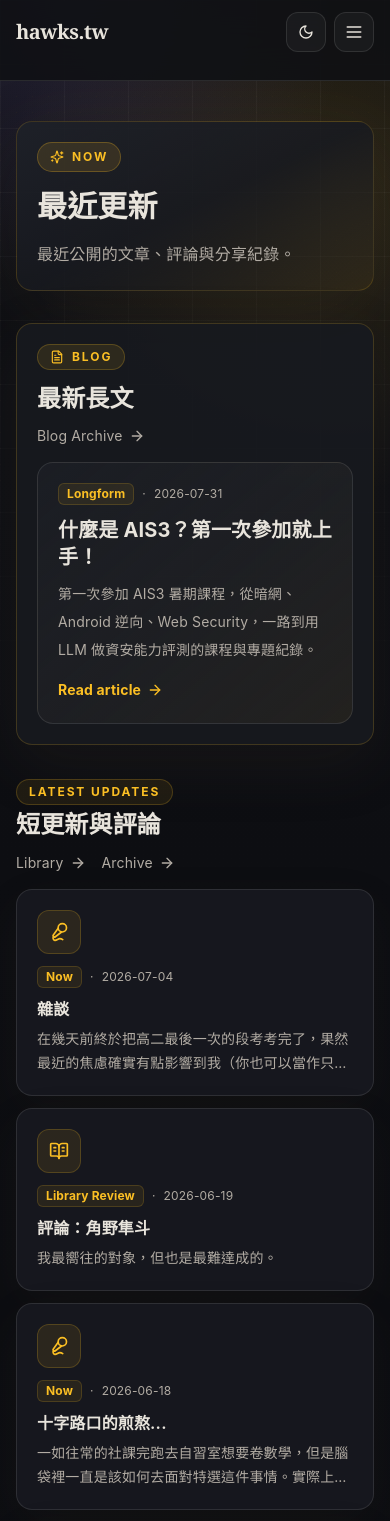
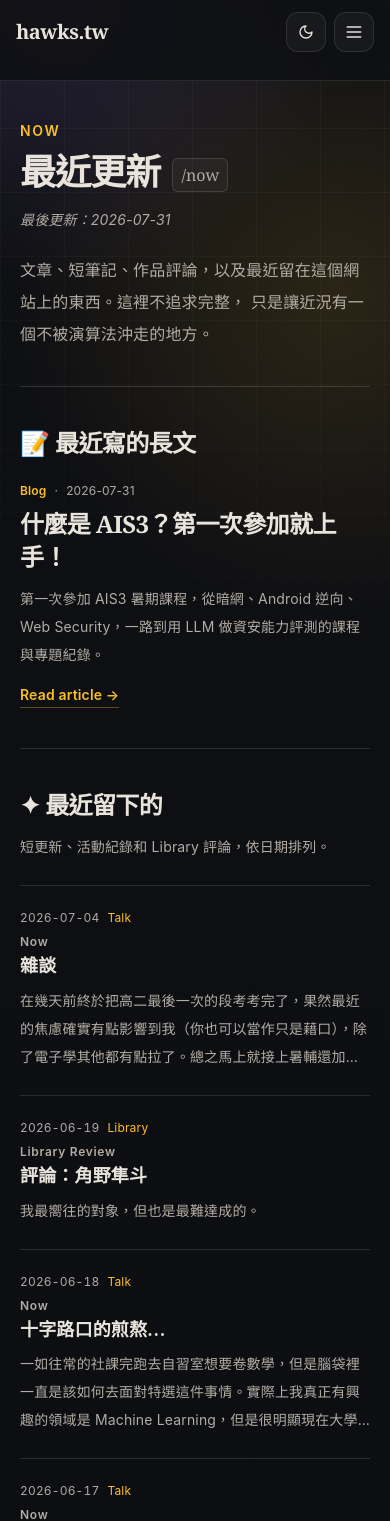
Before and after one commit to Sean-Hawks/hawks-site, a Next.js app: page /now in a window 390 px wide. Shown: the top 1521 px of the page. Built offline with nearby package versions, Linux system fonts and the light colour scheme.

Commit message:
Redesign Now as a responsive reading journal

```diff
--- a/app/components/HomeClient.tsx
+++ b/app/components/HomeClient.tsx
@@ -279,12 +279,12 @@ export default function HomeClient({ posts, talks, libraryItems }: HomeClientPro
       <Header />
 
       <main>
-        <section className="mx-auto grid max-w-6xl gap-4 px-4 py-5 sm:px-3 lg:grid-cols-[340px_minmax(0,1fr)] lg:items-start">
-          <aside className="overflow-hidden rounded-2xl border border-[rgb(var(--line)/0.10)] bg-[rgb(var(--panel)/0.90)] shadow-[0_20px_70px_rgba(90,76,55,0.10)] lg:sticky lg:top-20">
+        <section className="mx-auto grid max-w-6xl gap-4 px-4 py-4 sm:px-3 sm:py-5 lg:grid-cols-[340px_minmax(0,1fr)] lg:items-start">
+          <aside className="order-2 overflow-hidden rounded-2xl border border-[rgb(var(--line)/0.10)] bg-[rgb(var(--panel)/0.90)] shadow-[0_20px_70px_rgba(90,76,55,0.10)] sm:mx-auto sm:w-full sm:max-w-xl lg:order-1 lg:sticky lg:top-20 lg:mx-0 lg:max-w-none">
             <ProfileSidebar roles={rolesTop} />
           </aside>
 
-          <section className="rounded-2xl border border-[rgb(var(--line)/0.10)] bg-[rgb(var(--panel)/0.88)] p-5 shadow-[0_20px_70px_rgba(90,76,55,0.08)] sm:p-6">
+          <section className="order-1 rounded-2xl border border-[rgb(var(--line)/0.10)] bg-[rgb(var(--panel)/0.88)] p-4 shadow-[0_20px_70px_rgba(90,76,55,0.08)] sm:p-6 lg:order-2">
             <ReadmeSection activityItems={recentActivity} />
           </section>
         </section>
--- a/app/components/ReadmeSection.tsx
+++ b/app/components/ReadmeSection.tsx
@@ -33,10 +33,10 @@ export default function ReadmeSection({
         <div className="mb-2 text-sm font-medium tracking-[0.08em] text-[rgb(var(--muted))]">
           HAWKS&apos; PERSONAL SITE
         </div>
-        <h1 className="font-serif text-3xl font-bold leading-tight tracking-tight sm:text-4xl">
+        <h1 className="font-serif text-[2rem] font-bold leading-[1.18] tracking-tight sm:text-4xl lg:text-[2.65rem]">
           把喜歡的東西，<span className="text-[rgb(var(--purple))]">好好寫下來。</span>
         </h1>
-        <p className="mt-3 max-w-2xl text-base leading-8 text-[rgb(var(--muted))]">
+        <p className="mt-3 max-w-2xl text-[0.98rem] leading-8 text-[rgb(var(--muted))] sm:text-base">
           這裡是 Hawks 的個人網站。我寫程式、吹管樂，也收藏動畫、音樂、遊戲和偶爾冒出的想法。
           沒有固定主題，有值得記住的事就寫。
         </p>
--- a/app/now/page.tsx
+++ b/app/now/page.tsx
@@ -1,12 +1,11 @@
+import type { Metadata } from "next";
 import Link from "next/link";
-import { ArrowRight, BookOpenText, FileText, Mic2, Sparkles } from "lucide-react";
 import Header from "../components/Header";
 import ThemeStyles from "../components/ThemeStyles";
 import { getSortedPostsData } from "../lib/posts";
 import { getSortedTalksData } from "../lib/talks";
 import { getAllLibraryItems } from "../lib/library";
 import { excerpt } from "../lib/content";
-import type { Metadata } from "next";
 
 export const metadata: Metadata = {
   title: "Now",
@@ -32,142 +31,163 @@ export default function NowPage() {
   const talks = getSortedTalksData();
   const libraryItems = getAllLibraryItems();
   const latestBlog = posts[0];
-  const latestItems = [
+  const updates = [
     ...talks.map((talk) => ({
       id: `talk-${talk.id}`,
+      kind: "Talk",
       type: talk.event || "Now",
       href: `/talk/${talk.id}`,
       title: talk.title,
       date: talk.date,
-      desc: excerpt(talk.desc, 140),
-      Icon: Mic2,
+      desc: excerpt(talk.desc, 180),
     })),
     ...libraryItems
       .filter((item) => item.hasReview)
       .map((item) => ({
         id: `library-${item.slug}`,
+        kind: "Library",
         type: "Library Review",
         href: `/library/${item.category}/${item.slug}`,
         title: `評論：${item.title}`,
         date: item.date,
         desc: item.note,
-        Icon: BookOpenText,
       })),
   ]
     .sort((a, b) => toTimestamp(b.date) - toTimestamp(a.date))
-    .slice(0, 6);
+    .slice(0, 12);
+
+  const lastUpdated = [latestBlog?.date, updates[0]?.date]
+    .filter((date): date is string => Boolean(date))
+    .sort((a, b) => toTimestamp(b) - toTimestamp(a))[0];
 
   return (
     <div className="site-shell min-h-screen text-[rgb(var(--text))]">
       <ThemeStyles />
       <Header />
 
-      <main className="mx-auto max-w-6xl px-4 py-10 sm:px-3">
-        <section className="mb-8 rounded-2xl border border-[rgb(var(--accent)/0.16)] bg-gradient-to-br from-[rgb(var(--panel2)/0.92)] via-[rgb(var(--panel)/0.86)] to-[rgb(var(--accent)/0.07)] p-5 shadow-[0_24px_80px_rgba(90,76,55,0.16)] sm:p-7">
-          <div className="mb-4 inline-flex items-center gap-2 rounded-full border border-[rgb(var(--accent)/0.26)] bg-[rgb(var(--accent)/0.12)] px-3 py-1.5 text-xs font-bold uppercase tracking-[0.16em] text-[rgb(var(--accent))]">
-            <Sparkles className="h-3.5 w-3.5" />
-            Now
+      <main className="mx-auto max-w-5xl px-5 py-10 sm:px-6 sm:py-14">
+        <div className="grid items-start gap-12 lg:grid-cols-[minmax(0,1fr)_190px]">
+          <article className="min-w-0 max-w-3xl">
+            <header className="border-b border-[rgb(var(--line)/0.14)] pb-9">
+              <div className="text-sm font-semibold tracking-[0.12em] text-[rgb(var(--accent))]">
+                NOW
               </div>
-          <div>
-            <h1 className="text-3xl font-bold leading-tight sm:text-5xl">最近更新</h1>
-            <p className="mt-3 max-w-2xl text-base leading-8 text-[rgb(var(--muted))]">
-              最近公開的文章、評論與分享紀錄。
+              <h1 className="mt-2 font-serif text-4xl font-bold leading-tight tracking-tight sm:text-5xl">
+                最近更新
+                <code className="ml-3 inline-block rounded-md border border-[rgb(var(--line)/0.12)] bg-[rgb(var(--line)/0.04)] px-2 py-1 align-middle font-mono text-base font-normal tracking-normal text-[rgb(var(--muted))] sm:text-lg">
+                  /now
+                </code>
+              </h1>
+              {lastUpdated && (
+                <p className="mt-4 text-sm italic text-[rgb(var(--muted))]">
+                  最後更新：{lastUpdated}
                 </p>
-          </div>
-        </section>
+              )}
+              <p className="mt-6 max-w-2xl text-base leading-8 text-[rgb(var(--muted))] sm:text-[1.05rem]">
+                文章、短筆記、作品評論，以及最近留在這個網站上的東西。這裡不追求完整，
+                只是讓近況有一個不被演算法沖走的地方。
+              </p>
+            </header>
 
             {latestBlog && (
-          <section className="mb-8 rounded-2xl border border-[rgb(var(--accent)/0.18)] bg-[rgb(var(--panel)/0.90)] p-5 shadow-[0_20px_64px_rgba(90,76,55,0.12)] sm:p-6">
-            <div className="mb-4 flex flex-col gap-3 sm:flex-row sm:items-start sm:justify-between">
-              <div>
-                <div className="inline-flex items-center gap-2 rounded-full border border-[rgb(var(--accent)/0.22)] bg-[rgb(var(--accent)/0.10)] px-3 py-1 text-xs font-bold uppercase tracking-[0.16em] text-[rgb(var(--accent))]">
-                  <FileText className="h-3.5 w-3.5" />
-                  Blog
-                </div>
-                <h2 className="mt-3 text-2xl font-bold leading-tight sm:text-3xl">最新長文</h2>
-              </div>
-              <Link href="/blog" className="inline-flex items-center gap-1.5 text-sm text-[rgb(var(--muted))] transition-colors hover:text-[rgb(var(--accent))]">
-                Blog Archive
-                <ArrowRight className="h-4 w-4" />
-              </Link>
-            </div>
-
-            <Link
-              href={`/blog/${latestBlog.slug}`}
-              className="group block rounded-2xl border border-[rgb(var(--line)/0.10)] bg-gradient-to-br from-[rgb(var(--panel2)/0.68)] to-[rgb(var(--accent)/0.06)] p-5 transition-colors hover:border-[rgb(var(--accent)/0.30)] sm:p-6"
-            >
-              <div className="mb-3 flex flex-wrap items-center gap-2 text-xs text-[rgb(var(--muted))]">
-                <span className="rounded-md border border-[rgb(var(--accent)/0.16)] bg-[rgb(var(--accent)/0.08)] px-2 py-0.5 font-bold text-[rgb(var(--accent))]">
-                  Longform
-                </span>
-                <span>·</span>
+              <section id="latest-blog" className="scroll-mt-24 border-b border-[rgb(var(--line)/0.14)] py-10">
+                <h2 className="font-serif text-2xl font-bold tracking-tight sm:text-3xl">
+                  📝 最近寫的長文
+                </h2>
+                <Link href={`/blog/${latestBlog.slug}`} className="group mt-6 block">
+                  <div className="flex flex-wrap items-center gap-2 text-xs text-[rgb(var(--muted))]">
+                    <span className="font-semibold text-[rgb(var(--accent))]">Blog</span>
+                    <span aria-hidden>·</span>
                     <time>{latestBlog.date}</time>
                   </div>
-              <h3 className="text-xl font-bold leading-snug text-[rgb(var(--text))] transition-colors group-hover:text-[rgb(var(--accent))] sm:text-2xl">
+                  <h3 className="mt-2 font-serif text-2xl font-bold leading-snug tracking-tight transition-colors group-hover:text-[rgb(var(--accent))] sm:text-3xl">
                     {latestBlog.title}
                   </h3>
                   {latestBlog.desc && (
-                <p className="mt-2 max-w-3xl text-sm leading-7 text-[rgb(var(--muted))] sm:text-base">
+                    <p className="mt-3 max-w-2xl text-sm leading-7 text-[rgb(var(--muted))] sm:text-base">
                       {latestBlog.desc}
                     </p>
                   )}
-              <div className="mt-4 inline-flex items-center gap-1.5 text-sm font-bold text-[rgb(var(--accent))]">
-                Read article
-                <ArrowRight className="h-4 w-4 transition-transform group-hover:translate-x-0.5" />
-              </div>
+                  <span className="mt-4 inline-block border-b border-[rgb(var(--accent)/0.35)] pb-0.5 text-sm font-semibold text-[rgb(var(--accent))]">
+                    Read article →
+                  </span>
                 </Link>
               </section>
             )}
 
-        <section>
-          <div className="mb-4 flex flex-col gap-3 sm:flex-row sm:items-end sm:justify-between">
-            <div>
-              <div className="inline-flex items-center rounded-full border border-[rgb(var(--accent)/0.20)] bg-[rgb(var(--accent)/0.08)] px-3 py-1 text-xs font-bold uppercase tracking-[0.16em] text-[rgb(var(--accent))]">
-                Latest Updates
-              </div>
-              <h2 className="mt-1 text-2xl font-bold">短更新與評論</h2>
-            </div>
-            <div className="flex gap-4 text-sm">
-              <Link href="/library" className="inline-flex items-center gap-1.5 text-[rgb(var(--muted))] transition-colors hover:text-[rgb(var(--accent))]">
-                Library
-                <ArrowRight className="h-4 w-4" />
-              </Link>
-              <Link href="/talk" className="inline-flex items-center gap-1.5 text-[rgb(var(--muted))] transition-colors hover:text-[rgb(var(--accent))]">
-                Archive
-                <ArrowRight className="h-4 w-4" />
-              </Link>
-            </div>
-          </div>
+            <section id="updates" className="scroll-mt-24 border-b border-[rgb(var(--line)/0.14)] py-10">
+              <h2 className="font-serif text-2xl font-bold tracking-tight sm:text-3xl">
+                ✦ 最近留下的
+              </h2>
+              <p className="mt-3 text-sm leading-7 text-[rgb(var(--muted))]">
+                短更新、活動紀錄和 Library 評論，依日期排列。
+              </p>
 
-          <div className="space-y-3">
-            {latestItems.map((item) => {
-              const Icon = item.Icon;
-
-              return (
+              <div className="mt-6 divide-y divide-[rgb(var(--line)/0.12)] border-y border-[rgb(var(--line)/0.12)]">
+                {updates.map((item) => (
                   <Link
                     key={item.id}
                     href={item.href}
-                  className="group grid gap-3 rounded-2xl border border-[rgb(var(--line)/0.10)] bg-[rgb(var(--panel)/0.88)] p-5 shadow-[0_16px_48px_rgba(90,76,55,0.08)] transition-colors hover:border-[rgb(var(--accent)/0.30)] hover:bg-[rgb(var(--panel))] sm:grid-cols-[auto_1fr]"
+                    className="group grid gap-2 py-6 transition-colors sm:grid-cols-[104px_minmax(0,1fr)] sm:gap-6"
                   >
-                  <div className="grid h-11 w-11 place-items-center rounded-xl border border-[rgb(var(--accent)/0.20)] bg-[rgb(var(--accent)/0.09)] text-[rgb(var(--accent))] transition-colors group-hover:bg-[rgb(var(--accent)/0.14)]">
-                    <Icon className="h-5 w-5" />
+                    <div className="flex items-center gap-2 text-xs text-[rgb(var(--muted))] sm:block">
+                      <time className="tabular-nums">{item.date}</time>
+                      <div className="text-[rgb(var(--accent))] sm:mt-2">{item.kind}</div>
                     </div>
                     <div>
-                    <div className="mb-2 flex flex-wrap items-center gap-2 text-xs text-[rgb(var(--muted))]">
-                      <span className="rounded-md border border-[rgb(var(--accent)/0.16)] bg-[rgb(var(--accent)/0.08)] px-2 py-0.5 font-bold text-[rgb(var(--accent))]">
+                      <div className="text-xs font-semibold tracking-[0.06em] text-[rgb(var(--muted))]">
                         {item.type}
-                      </span>
-                      <span>·</span>
-                      <time>{item.date}</time>
                       </div>
-                    <h3 className="font-bold transition-colors group-hover:text-[rgb(var(--accent))]">{item.title}</h3>
-                    <p className="mt-1 line-clamp-2 text-sm leading-6 text-[rgb(var(--muted))]">{item.desc}</p>
+                      <h3 className="mt-1 text-lg font-bold leading-snug transition-colors group-hover:text-[rgb(var(--accent))] sm:text-xl">
+                        {item.title}
+                      </h3>
+                      {item.desc && (
+                        <p className="mt-2 line-clamp-3 text-sm leading-7 text-[rgb(var(--muted))]">
+                          {item.desc}
+                        </p>
+                      )}
                     </div>
                   </Link>
-              );
-            })}
+                ))}
               </div>
             </section>
+
+            <section id="archives" className="scroll-mt-24 py-10">
+              <h2 className="font-serif text-2xl font-bold tracking-tight sm:text-3xl">
+                ↗ 繼續往下逛
+              </h2>
+              <ul className="mt-5 divide-y divide-[rgb(var(--line)/0.12)] border-y border-[rgb(var(--line)/0.12)]">
+                {[
+                  ["Blog", "完整文章與學習筆記", "/blog"],
+                  ["Talk", "短更新與活動紀錄", "/talk"],
+                  ["Library", "動畫、音樂、電影與遊戲收藏", "/library"],
+                  ["Subscribe", "用 RSS 跟上網站更新", "/subscribe"],
+                ].map(([label, description, href]) => (
+                  <li key={href}>
+                    <Link href={href} className="group flex items-center justify-between gap-5 py-4">
+                      <span>
+                        <strong className="font-serif text-lg">{label}</strong>
+                        <span className="ml-3 text-sm text-[rgb(var(--muted))]">{description}</span>
+                      </span>
+                      <span className="text-[rgb(var(--muted))] transition-transform group-hover:translate-x-1 group-hover:text-[rgb(var(--accent))]">
+                        →
+                      </span>
+                    </Link>
+                  </li>
+                ))}
+              </ul>
+            </section>
+          </article>
+
+          <aside className="hidden border-l border-[rgb(var(--line)/0.12)] pl-6 text-sm lg:sticky lg:top-24 lg:block">
+            <div className="font-serif text-base font-bold">On this page</div>
+            <nav className="mt-4 grid gap-3 text-[rgb(var(--muted))]">
+              <a href="#latest-blog" className="transition-colors hover:text-[rgb(var(--accent))]">📝 最近寫的長文</a>
+              <a href="#updates" className="transition-colors hover:text-[rgb(var(--accent))]">✦ 最近留下的</a>
+              <a href="#archives" className="transition-colors hover:text-[rgb(var(--accent))]">↗ 繼續往下逛</a>
+            </nav>
+          </aside>
+        </div>
       </main>
     </div>
   );
```
Lines whose indentation alone changed are shown as unchanged.
